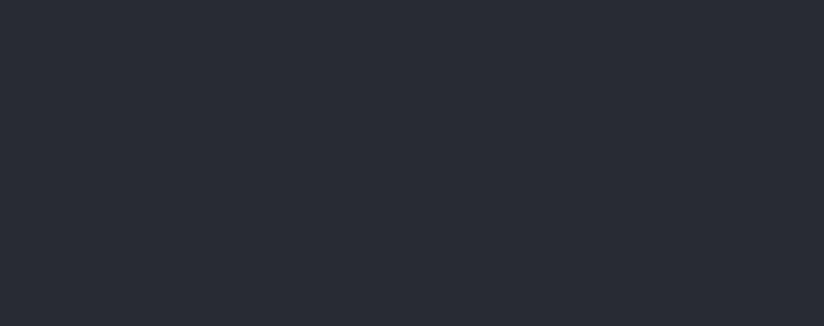
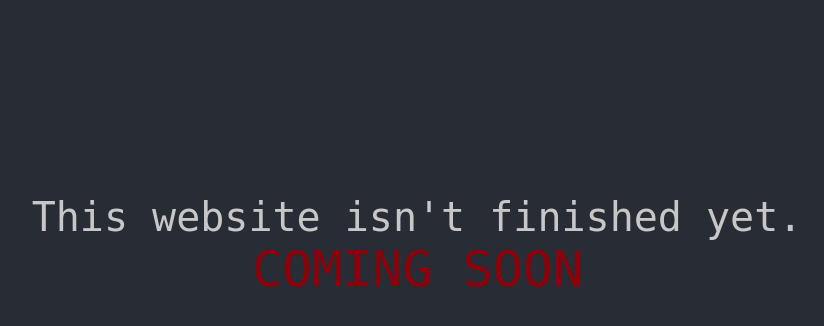
Before and after one commit to DerBigBen/3MChat, a PHP site: page /chat.html in a window 1280 px wide. Before the commit the part shown is empty. Shown: the part 171-497 px from the top of the page, without its empty margins (223-1047 px from the left). Run offline with PHP 8.4, Linux system fonts and the light colour scheme.

Commit message:
Add files via upload

```diff
--- a/chat.html
+++ b/chat.html
@@ -11,6 +11,12 @@
 3M-Chat
     </header>
     </div>
+    <div class="Text">
+      This website isn't finished yet. <br>
+      <div class="SOON">
+        COMING SOON
+      </div>
+    </div>
 <script type="text/javascript">
 alert ("Welcome in the 3M-Chat! Please don't share personal data.")
 </script>
--- a/chatstyle.css
+++ b/chatstyle.css
@@ -1,3 +1,5 @@
 body { padding: 0px; margin: 0px; background: #282c34;}
 .header { position: relative; background: #353554; color: #c7c7c7; text-align: center; font-weight: bold;
 font-family: monospace, cursive; font-size: 30px; border-radius: 0 0 17px 17px; border: solid #000000 5px; padding: 10px;}
+.Text { position: relative; color: #c7c7c7; font-family: monospace, cursive; font-size: 40px; text-align: center; margin-top: 300px;}
+.SOON { position: relative; color: #8b000a; font-size: 50px;}
```
